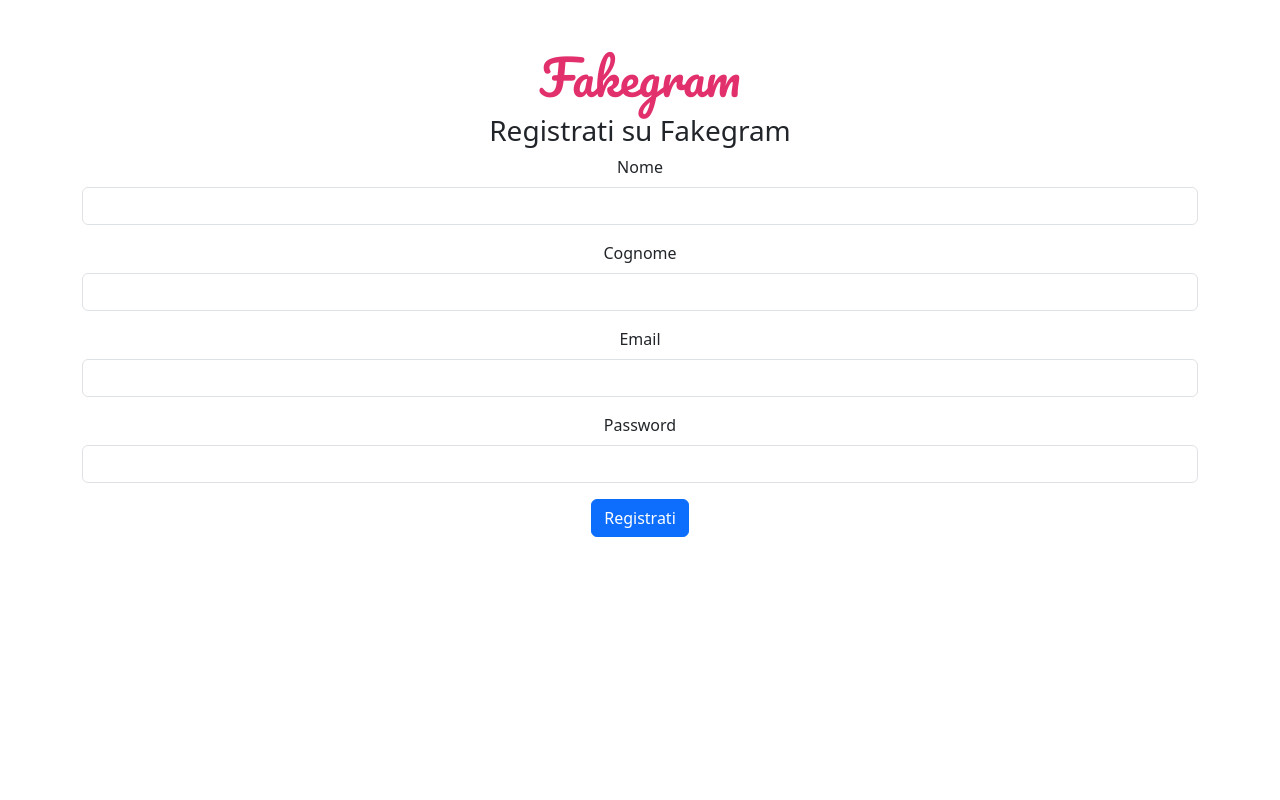
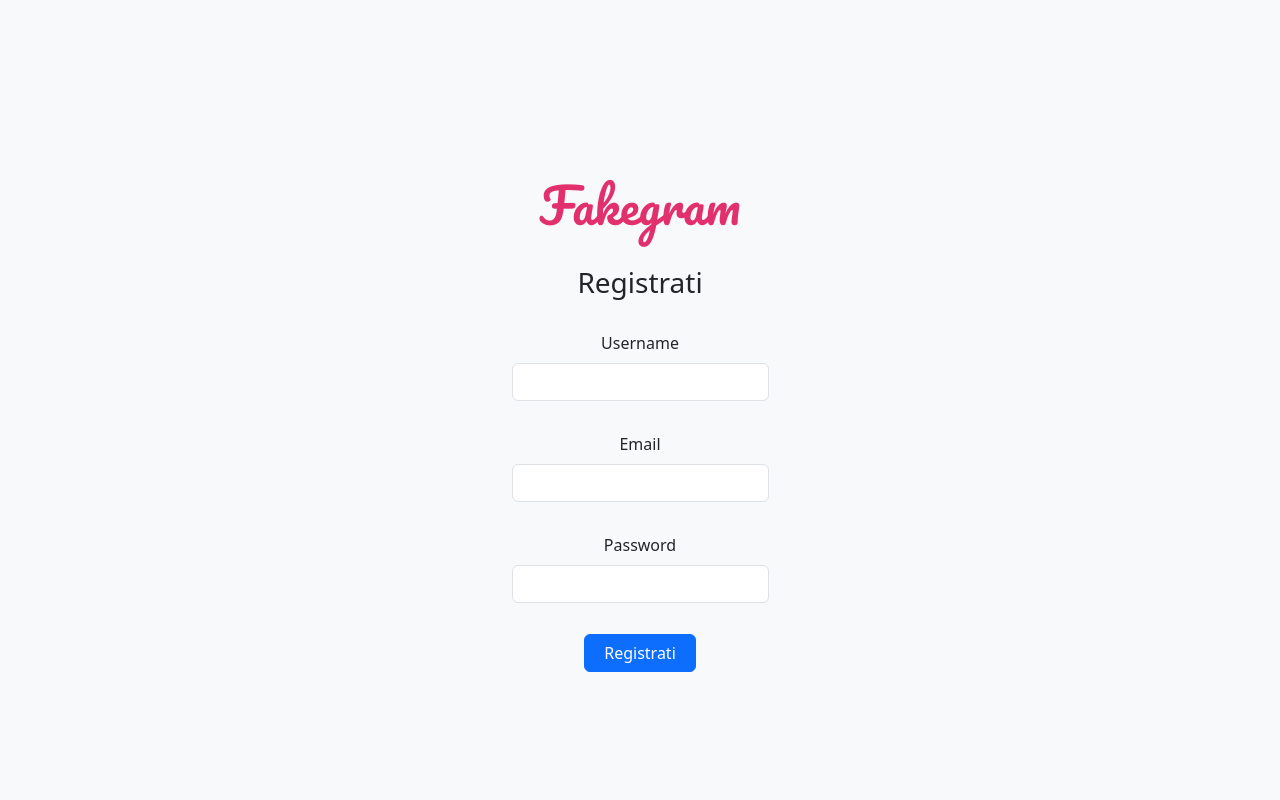
Before and after one commit to AlessioLodi/progetto_python_social, a Flask app: page /register in a window 1280 px wide. Run offline with Flask 3, Linux system fonts and the light colour scheme.

Commit message:
MODIFICHE FINALI EFFETTUATE - Alessio, Gabriele, RIccardo

```diff
--- a/templates/register.html
+++ b/templates/register.html
@@ -7,26 +7,49 @@
     <link rel="stylesheet" href="https://cdn.jsdelivr.net/npm/bootstrap@5.3.0/dist/css/bootstrap.min.css">
     <link rel="stylesheet" href="https://fonts.googleapis.com/css2?family=Pacifico&display=swap">
     <style>
-        /* Stile per il titolo con font Pacifico */
+
         h2 {
             font-family: 'Pacifico', cursive;
             font-size: 48px;
-            color: #E1306C; /* Tema simile a Instagram */
+            color: #E1306C;
+
         }
+
+        body {
+            display: flex;
+            justify-content: center;
+            align-items: center;
+            min-height: 100vh;
+            margin: 0;
+            background-color: #f8f9fa;
+        }
+
+        form {
+            display: flex;
+            flex-direction: column;
+            align-items: center;
+        }
+
+        .form-control {
+            width: 100%;
+            margin-bottom: 15px;
+        }
+
+        button {
+            width: 10%;
+        }
+
+
     </style>
 </head>
 <body style="text-align: center;">
     <div class="container mt-5">
-        <h2>Fakegram</h2>
-        <h3>Registrati su Fakegram</h3>
+        <h2>Fakegram</h2><br>
+        <h3>Registrati</h3><br>
         <form action="/register" method="POST">
             <div class="mb-3">
-                <label for="first_name" class="form-label">Nome</label>
-                <input type="text" class="form-control" id="first_name" name="first_name" required>
-            </div>
-            <div class="mb-3">
-                <label for="last_name" class="form-label">Cognome</label>
-                <input type="text" class="form-control" id="last_name" name="last_name" required>
+                <label for="username" class="form-label">Username</label>
+                <input type="text" class="form-control" id="username" name="username" required>
             </div>
             <div class="mb-3">
                 <label for="email" class="form-label">Email</label>
@@ -38,6 +61,7 @@
             </div>
             <button type="submit" class="btn btn-primary">Registrati</button>
         </form>
+
     </div>
 </body>
 </html>
--- a/test.py
+++ b/test.py
@@ -2,7 +2,7 @@ import json
 import os
 from flask import Flask, request, render_template, redirect, make_response
 
-# Configurazione Flask
+#configurazione Flask
 template_dir = os.path.abspath('./templates')
 app = Flask(__name__, template_folder=template_dir)
 
@@ -11,24 +11,24 @@ ALLOWED_EXTENSIONS = {'png', 'jpg', 'jpeg', 'gif'}
 USERS_FILE = './users.json'  # Aggiornato per puntare alla directory principale
 POSTS_FILE = './posts.json'
 
-# Funzione per caricare dati JSON
+#funzione per caricare dati JSON
 def load_json(filepath):
     if os.path.exists(filepath):
         with open(filepath, 'r') as file:
             return json.load(file)
     return []
 
-# Funzione per salvare dati JSON
+#funzione per salvare dati JSON
 def save_json(filepath, data):
     os.makedirs(os.path.dirname(filepath), exist_ok=True)  # Crea la directory se non esiste
     with open(filepath, 'w') as file:
         json.dump(data, file, indent=4)
 
-# Funzione per verificare se l'estensione del file è consentita
+#funzione per verificare se l'estensione del file è consentita
 def allowed_file(filename):
     return '.' in filename and filename.rsplit('.', 1)[1].lower() in ALLOWED_EXTENSIONS
 
-# Rotta principale
+#rotta principale
 @app.route('/')
 def home():
     posts = load_json(POSTS_FILE)
@@ -37,7 +37,7 @@ def home():
     user = next((u for u in users if u['email'] == user_email), None)
     return render_template('home.html', posts=posts, user=user)
 
-# Gestione login
+#gestione login
 @app.route('/login', methods=['GET', 'POST'])
 def login():
     if request.method == 'POST':
@@ -45,7 +45,7 @@ def login():
         password = request.form['password'].strip()
         users = load_json(USERS_FILE)
 
-        # Debug per vedere i dati caricati (opzionale, da rimuovere in produzione)
+        #debug per vedere i dati caricati (opzionale, da rimuovere in produzione)
         print("Dati utenti caricati:", users)
 
         user = next((u for u in users if u['email'] == email and u['password'] == password), None)
@@ -57,7 +57,7 @@ def login():
         return render_template('login.html', error="Email o password errati. Riprova.")
     return render_template('login.html')
 
-# Registrazione utenti
+#registrazione utenti
 @app.route('/register', methods=['GET', 'POST'])
 def register():
     if request.method == 'POST':
@@ -67,31 +67,31 @@ def register():
 
         users = load_json(USERS_FILE)
 
-        # Verifica se email o username sono già registrati
+        #verifica se email o username sono già registrati
         if any(u['email'] == email for u in users):
             return render_template('register.html', error="Email già registrata. Usa un'altra email.")
         if any(u['username'] == username for u in users):
             return render_template('register.html', error="Username già in uso. Scegli un altro username.")
 
-        # Aggiungi nuovo utente
+        #aggiungi nuovo utente
         new_user = {
             "username": username,
             "email": email,
             "password": password
         }
         users.append(new_user)
-        save_json(USERS_FILE, users)  # Salva l'utente registrato
+        save_json(USERS_FILE, users)  #salva l'utente registrato
 
         return redirect('/login')
     return render_template('register.html')
 
-# Creazione post
+#creazione post
 @app.route('/create_post', methods=['GET', 'POST'])
 def create_post():
     user_email = request.cookies.get('user_email')
     user = None
 
-    # Verifica se l'utente è loggato
+    #verifica se l'utente è loggato
     if user_email and os.path.exists(USERS_FILE):
         users = load_json(USERS_FILE)
         user = next((u for u in users if u['email'] == user_email), None)
@@ -103,7 +103,7 @@ def create_post():
         content = request.form['content']
         image_url = None
 
-        # Gestione immagine caricata
+        #gestione immagine caricata
         if 'image' in request.files:
             image = request.files['image']
             if image and allowed_file(image.filename):
@@ -120,14 +120,14 @@ def create_post():
 
     return render_template('create_post.html')
 
-# Logout
+#logout
 @app.route('/logout')
 def logout():
     resp = redirect('/')
     resp.delete_cookie('user_email')
     return resp
 
-# Avvio dell'app
+#avvio
 if __name__ == '__main__':
     os.makedirs(UPLOAD_FOLDER, exist_ok=True)
     app.run(debug=True)
```
Also changed, not shown: templates/create_post.html (+16 -3 lines), templates/home.html (+71 -7 lines), templates/login.html (+31 -2 lines), users.json (+10 -0 lines).
